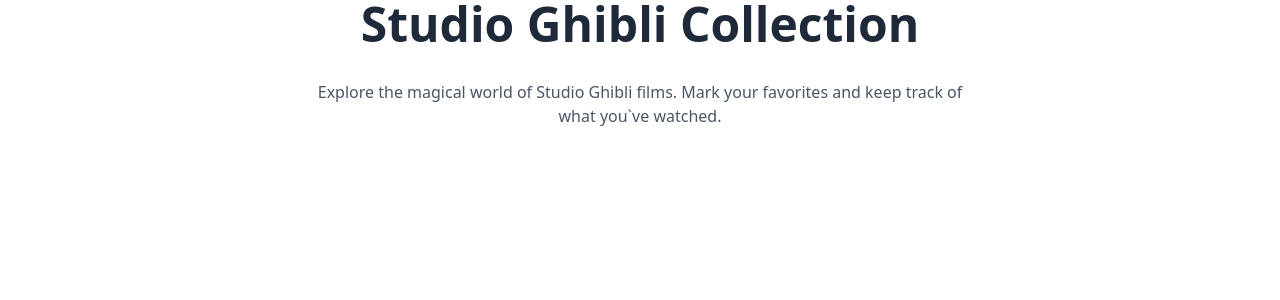
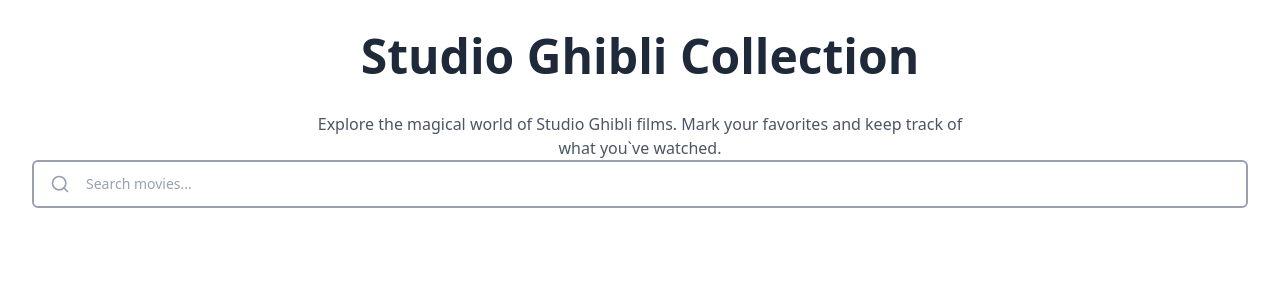
Before and after one commit to V-Matheus/ghibli, a Next.js app: page / in a window 1280 px wide. Shown: the top 300 px of the page. Built offline with nearby package versions, Linux system fonts and the light colour scheme.

Commit message:
fix: input style

```diff
--- a/package.json
+++ b/package.json
@@ -12,6 +12,7 @@
     "test:coverage": "jest --coverage"
   },
   "dependencies": {
+    "lucide-react": "^0.508.0",
     "next": "15.3.2",
     "react": "^19.0.0",
     "react-dom": "^19.0.0"
--- a/src/app/layout.tsx
+++ b/src/app/layout.tsx
@@ -13,7 +13,7 @@
 }>) {
   return (
     <html lang="pt-BR">
-      <body className={`antialiased`}>{children}</body>
+      <body className={` antialiased`}>{children}</body>
     </html>
   );
 }
--- a/src/app/page.tsx
+++ b/src/app/page.tsx
@@ -1,6 +1,9 @@
+import { InputFild, InputIcon, InputRoot } from '@/components/Input';
+import { Search } from 'lucide-react';
+
 export default function Home() {
   return (
-    <main className="flex flex-1">
+    <main className="flex flex-col flex-1 p-4 md:p-8">
       <header className="flex flex-col items-center justify-center w-full gap-4">
         <h1 className="text-3xl md:text-5xl font-bold mb-4 text-gray-800">
           Studio Ghibli Collection
@@ -10,6 +13,13 @@
           and keep track of what you`ve watched.
         </p>
       </header>
+
+      <InputRoot>
+        <InputIcon>
+          <Search size={20} />
+        </InputIcon>
+        <InputFild placeholder="Search movies..." />
+      </InputRoot>
     </main>
   );
 }
--- a/src/components/Input.tsx
+++ b/src/components/Input.tsx
@@ -1,21 +1,30 @@
+'use client';
 import { ComponentProps } from 'react';
 
 export function InputRoot({ ...props }: ComponentProps<'div'>) {
   return (
     <div
       {...props}
-      className="flex h-10 w-full rounded-md border border-gray-400  py-2 text-sm focus:border-black focus:outline-none focus:ring-0"
+      className="group flex w-full rounded-md border-2 border-gray-400 py-2 text-sm cursor-pointer focus-within:border-black focus-within:border-2 box-border transition-all duration-200 ease-in-out"
+      tabIndex={-1}
+      onClick={(e) => {
+        const input = e.currentTarget.querySelector('input');
+        input?.focus();
+      }}
     />
   );
 }
 
 export const InputIcon = (props: ComponentProps<'span'>) => {
-  return <span className="text-gray-400 h-5 w-5 px-3" {...props} />;
+  return <span className="text-gray-400 mx-3 p-1" {...props} />;
 };
 
 export const InputFild = (props: ComponentProps<'input'>) => {
   return (
-    <input className="flex-1 outline-0 placeholder:text-gray-400" {...props} />
+    <input
+      className="flex-1 outline-0 placeholder:text-gray-400 group-focus-within:outline-none"
+      {...props}
+    />
   );
 };
 
```
Also changed, not shown: 1 other file (tests, documents, lock files or other folders).
